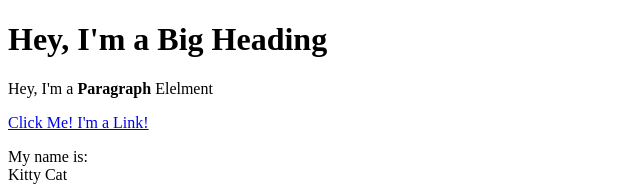
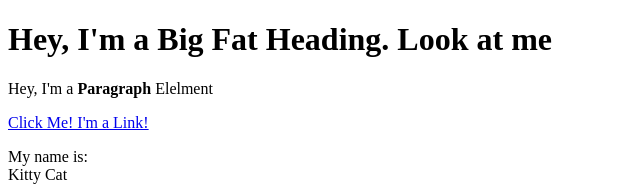
Before and after one commit to Danniely1/Cartoon-Hero, a plain HTML site: page test.html in a window 1280 px wide. Shown: the top 186 px of the page, without its empty margins (0-640 px from the left). Drawn offline with Linux system fonts and the light colour scheme.

Commit message:
added "fat" to heading

```diff
--- a/test.html
+++ b/test.html
@@ -4,7 +4,7 @@
 	<title>Test Page</title>
 </head>
 <body>
-	<h1>Hey, I'm a Big Heading</h1>
+	<h1>Hey, I'm a Big Fat Heading. Look at me</h1>
 	<p>Hey, I'm a <b>Paragraph</b> Elelment</p>
 	<a href="https://google.com" target="_blank" title="lets go to google">Click Me! I'm a Link!</a>
 	<p>My name is: <br>
```
